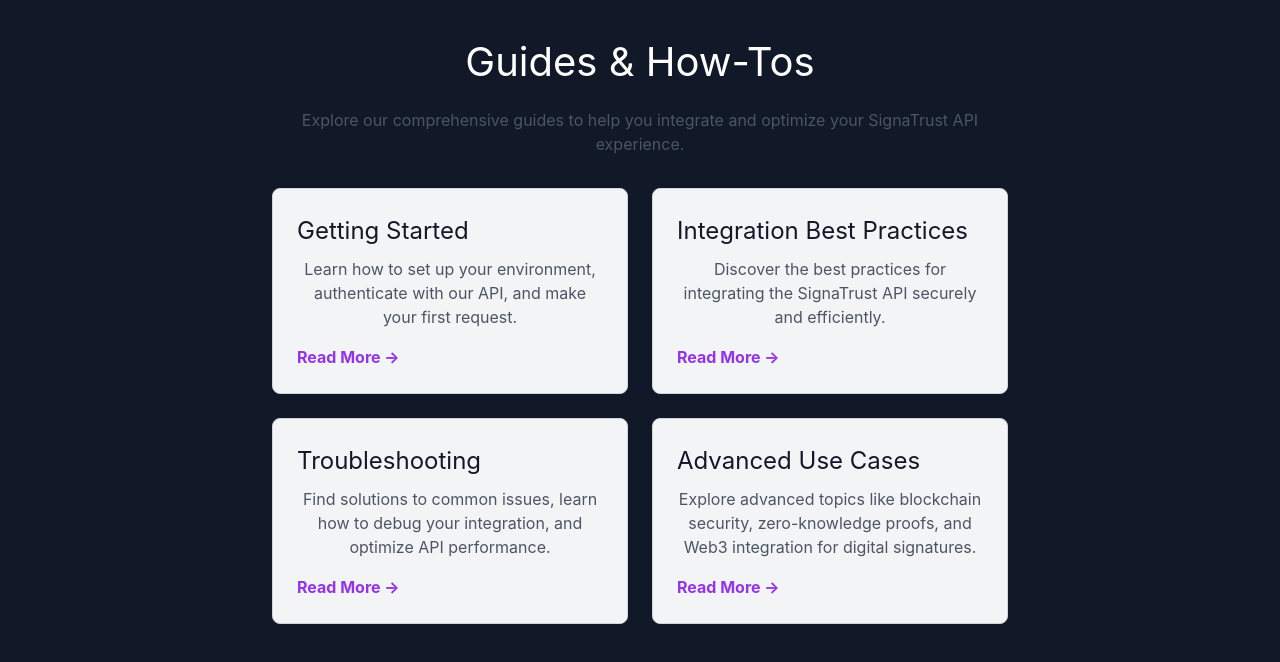
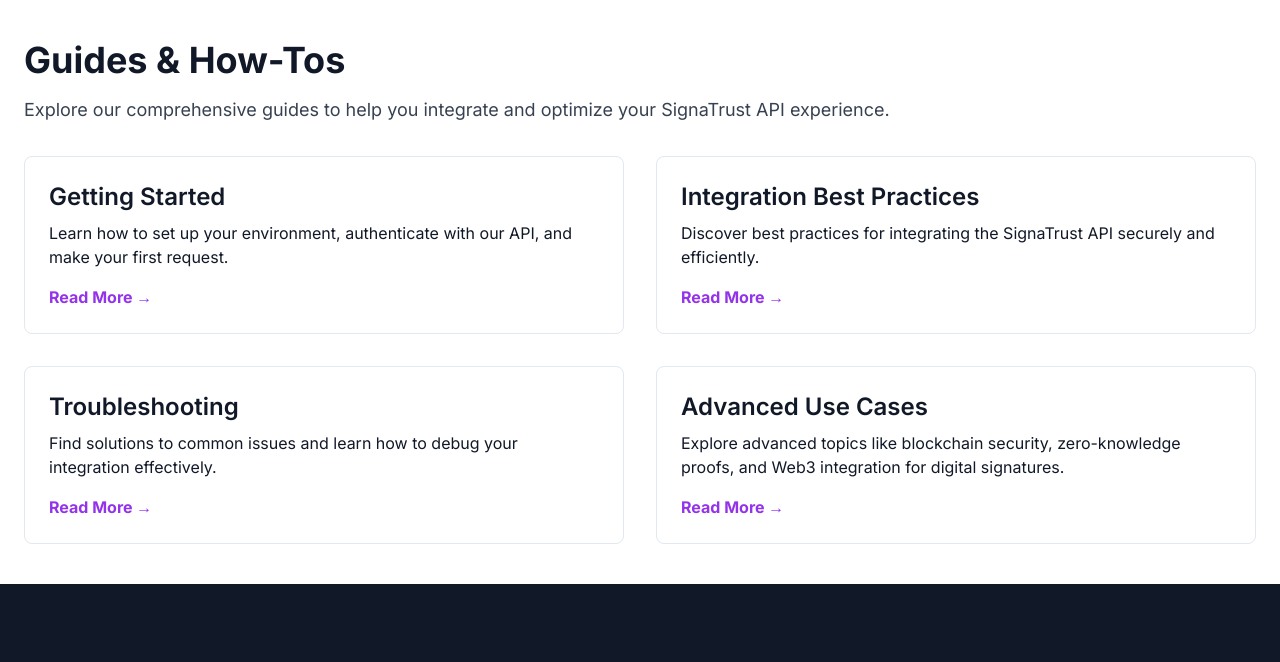
Before and after one commit to kmukherjeenj/signatrust_v2, a Next.js app: page /guides in a window 1280 px wide. Shown: the top 662 px of the page. Built offline with nearby package versions, Linux system fonts and the light colour scheme.

Commit message:
Guides corrections

```diff
--- a/app/documentation/page.tsx
+++ b/app/documentation/page.tsx
@@ -33,7 +33,6 @@
           <a href="#">Home</a>
           <a href="#">API</a>
           <a href="#">Guides</a>
-          <a href="#">Dashboard</a>
           <a href="#">Login</a>
           <a href="#" className="btn-register">
             Register
--- a/app/guides/page.tsx
+++ b/app/guides/page.tsx
@@ -8,107 +8,62 @@
   return (
     <>
       <Head>
-        <title>SignaTrust Guides & How-Tos</title>
+        <title>Guides &amp; How-Tos - SignaTrust</title>
         <meta name="viewport" content="width=device-width, initial-scale=1" />
       </Head>
-      <main className="container">
-        <h1>Guides &amp; How-Tos</h1>
-        <p>
+      <main className="container mx-auto px-6 py-10 bg-white text-gray-900">
+        <h1 className="text-4xl font-bold text-gray-900 mb-4">
+          Guides &amp; How-Tos
+        </h1>
+        <p className="text-lg text-gray-700 mb-8">
           Explore our comprehensive guides to help you integrate and optimize
           your SignaTrust API experience.
         </p>
-        <div className="guide-list">
-          <div className="guide-card">
-            <h2>Getting Started</h2>
-            <p>
+        <div className="grid grid-cols-1 md:grid-cols-2 gap-8">
+          <div className="p-6 border rounded-lg hover:shadow-lg transition-shadow">
+            <h2 className="text-2xl font-semibold mb-2">Getting Started</h2>
+            <p className="mb-4">
               Learn how to set up your environment, authenticate with our API,
               and make your first request.
             </p>
             <Link href="/guides/getting-started">
-              <a>Read More &rarr;</a>
+              <a className="text-purple-600 font-bold">Read More &rarr;</a>
             </Link>
           </div>
-          <div className="guide-card">
-            <h2>Integration Best Practices</h2>
-            <p>
-              Discover the best practices for integrating the SignaTrust API
+          <div className="p-6 border rounded-lg hover:shadow-lg transition-shadow">
+            <h2 className="text-2xl font-semibold mb-2">
+              Integration Best Practices
+            </h2>
+            <p className="mb-4">
+              Discover best practices for integrating the SignaTrust API
               securely and efficiently.
             </p>
             <Link href="/guides/integration-best-practices">
-              <a>Read More &rarr;</a>
+              <a className="text-purple-600 font-bold">Read More &rarr;</a>
             </Link>
           </div>
-          <div className="guide-card">
-            <h2>Troubleshooting</h2>
-            <p>
-              Find solutions to common issues, learn how to debug your
-              integration, and optimize API performance.
+          <div className="p-6 border rounded-lg hover:shadow-lg transition-shadow">
+            <h2 className="text-2xl font-semibold mb-2">Troubleshooting</h2>
+            <p className="mb-4">
+              Find solutions to common issues and learn how to debug your
+              integration effectively.
             </p>
             <Link href="/guides/troubleshooting">
-              <a>Read More &rarr;</a>
+              <a className="text-purple-600 font-bold">Read More &rarr;</a>
             </Link>
           </div>
-          <div className="guide-card">
-            <h2>Advanced Use Cases</h2>
-            <p>
+          <div className="p-6 border rounded-lg hover:shadow-lg transition-shadow">
+            <h2 className="text-2xl font-semibold mb-2">Advanced Use Cases</h2>
+            <p className="mb-4">
               Explore advanced topics like blockchain security, zero-knowledge
               proofs, and Web3 integration for digital signatures.
             </p>
             <Link href="/guides/advanced-use-cases">
-              <a>Read More &rarr;</a>
+              <a className="text-purple-600 font-bold">Read More &rarr;</a>
             </Link>
           </div>
         </div>
       </main>
-      <style jsx>{`
-        .container {
-          max-width: 800px;
-          margin: 0 auto;
-          padding: 2rem;
-          font-family: -apple-system, BlinkMacSystemFont, "Segoe UI", Roboto,
-            Helvetica, Arial, sans-serif;
-        }
-        h1 {
-          font-size: 2.5rem;
-          margin-bottom: 1rem;
-          text-align: center;
-        }
-        p {
-          text-align: center;
-          color: #4b5563;
-        }
-        .guide-list {
-          display: grid;
-          grid-template-columns: repeat(auto-fit, minmax(250px, 1fr));
-          gap: 1.5rem;
-          margin-top: 2rem;
-        }
-        .guide-card {
-          background: #f3f4f6;
-          border: 1px solid #d1d5db;
-          border-radius: 8px;
-          padding: 1.5rem;
-          transition: transform 0.2s, box-shadow 0.2s;
-        }
-        .guide-card:hover {
-          transform: translateY(-4px);
-          box-shadow: 0 4px 12px rgba(0, 0, 0, 0.1);
-        }
-        .guide-card h2 {
-          margin-top: 0;
-          font-size: 1.5rem;
-          color: #111827;
-        }
-        .guide-card p {
-          color: #4b5563;
-          margin: 0.5rem 0 1rem;
-        }
-        .guide-card a {
-          color: #9333ea;
-          font-weight: bold;
-          text-decoration: none;
-        }
-      `}</style>
     </>
   );
 }
```
